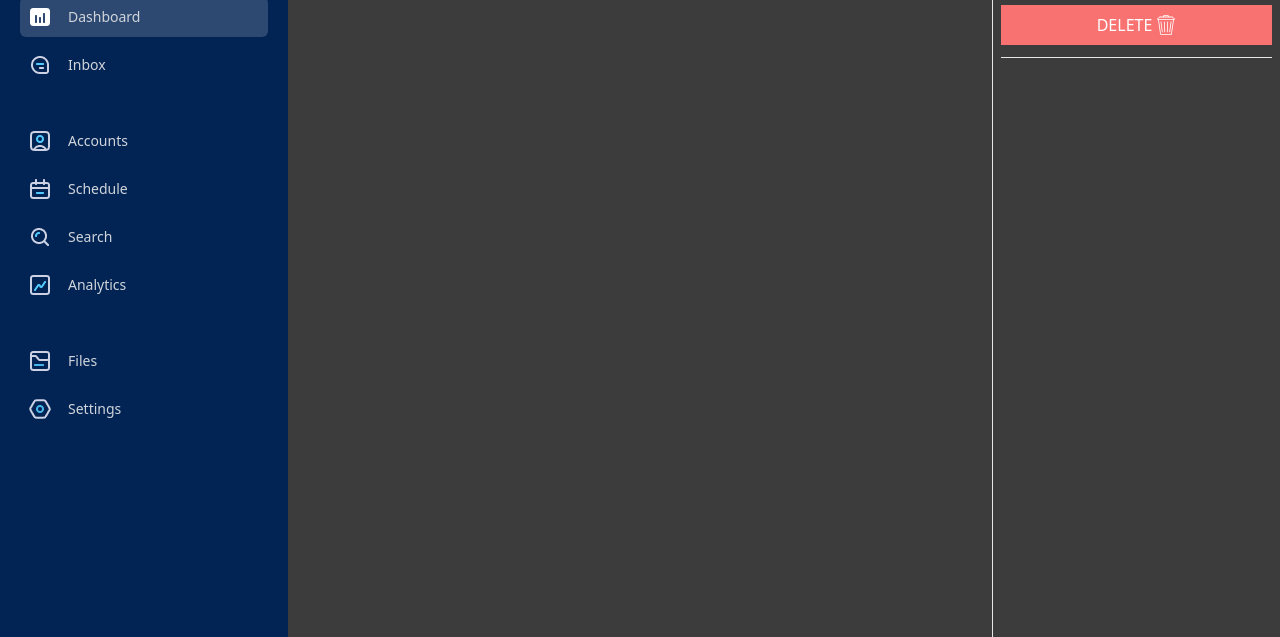
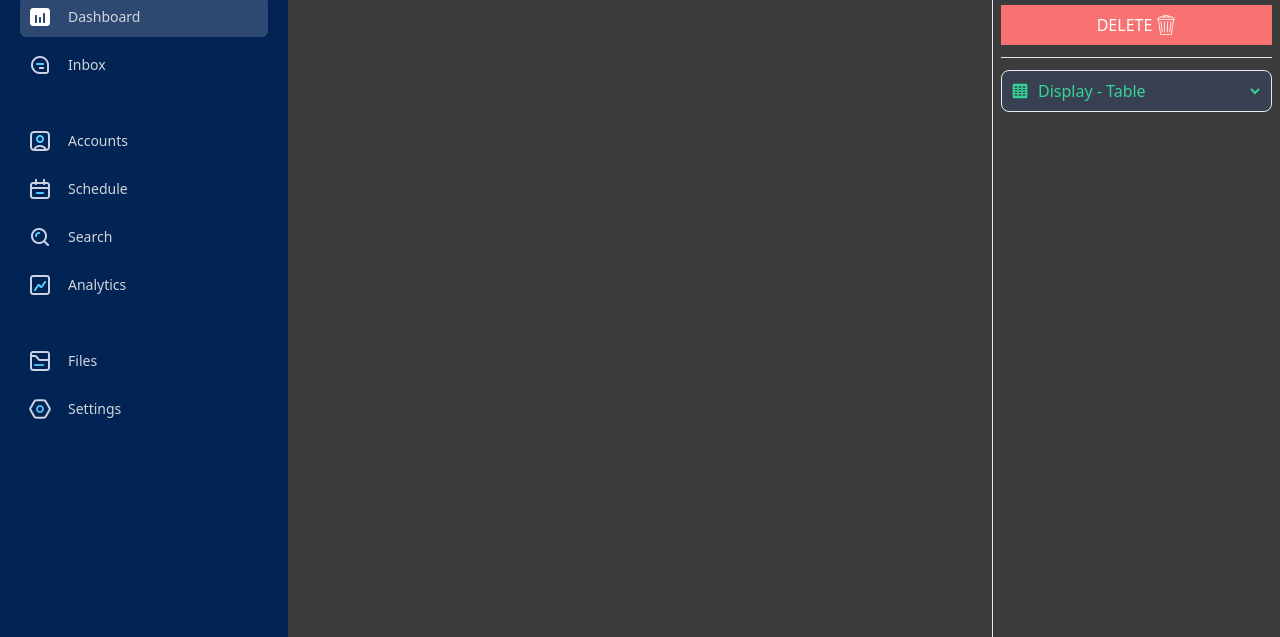
Before and after one commit to vfshera/sidebar, a website: page src/index.html in a window 1280 px wide. Shown: the part 163-800 px from the top of the page. Drawn offline with nearby package versions, Linux system fonts and the light colour scheme; files that its build step writes are made by us from their sources.

Commit message:
dropdown

```diff
--- a/src/index.html
+++ b/src/index.html
@@ -139,6 +139,23 @@
           <img src="/public/images/waste.svg" class="h-5 w-5" alt="" />
         </button>
         <hr class="h-px bg-white my-1" />
+
+        <div class="bg-[#384152] rounded-lg border p-2 flex items-center gap-1">
+          <svg
+            class="fill-[#35d398] h-5 w-5"
+            xmlns="http://www.w3.org/2000/svg"
+            xmlns:xlink="http://www.w3.org/1999/xlink"
+            viewBox="0 0 30 30"
+          >
+            <path
+              d="M24,4H6C4.895,4,4,4.895,4,6v18c0,1.105,0.895,2,2,2h18c1.105,0,2-0.895,2-2V6C26,4.895,25.105,4,24,4z M11,22H7v-2h4V22z M11,18H7v-2h4V18z M11,14H7v-2h4V14z M11,10H7V8h4V10z M17,22h-4v-2h4V22z M17,18h-4v-2h4V18z M17,14h-4v-2h4V14z M17,10h-4V8h4V10 z M23,22h-4v-2h4V22z M23,18h-4v-2h4V18z M23,14h-4v-2h4V14z M23,10h-4V8h4V10z"
+            />
+          </svg>
+
+          <select class="flex-1 text-[#35d398] bg-transparent" name="" id="">
+            <option value="">Display - Table</option>
+          </select>
+        </div>
       </aside>
     </main>
   </body>
```
Also changed, not shown: public/images/data_grid.svg (added).
